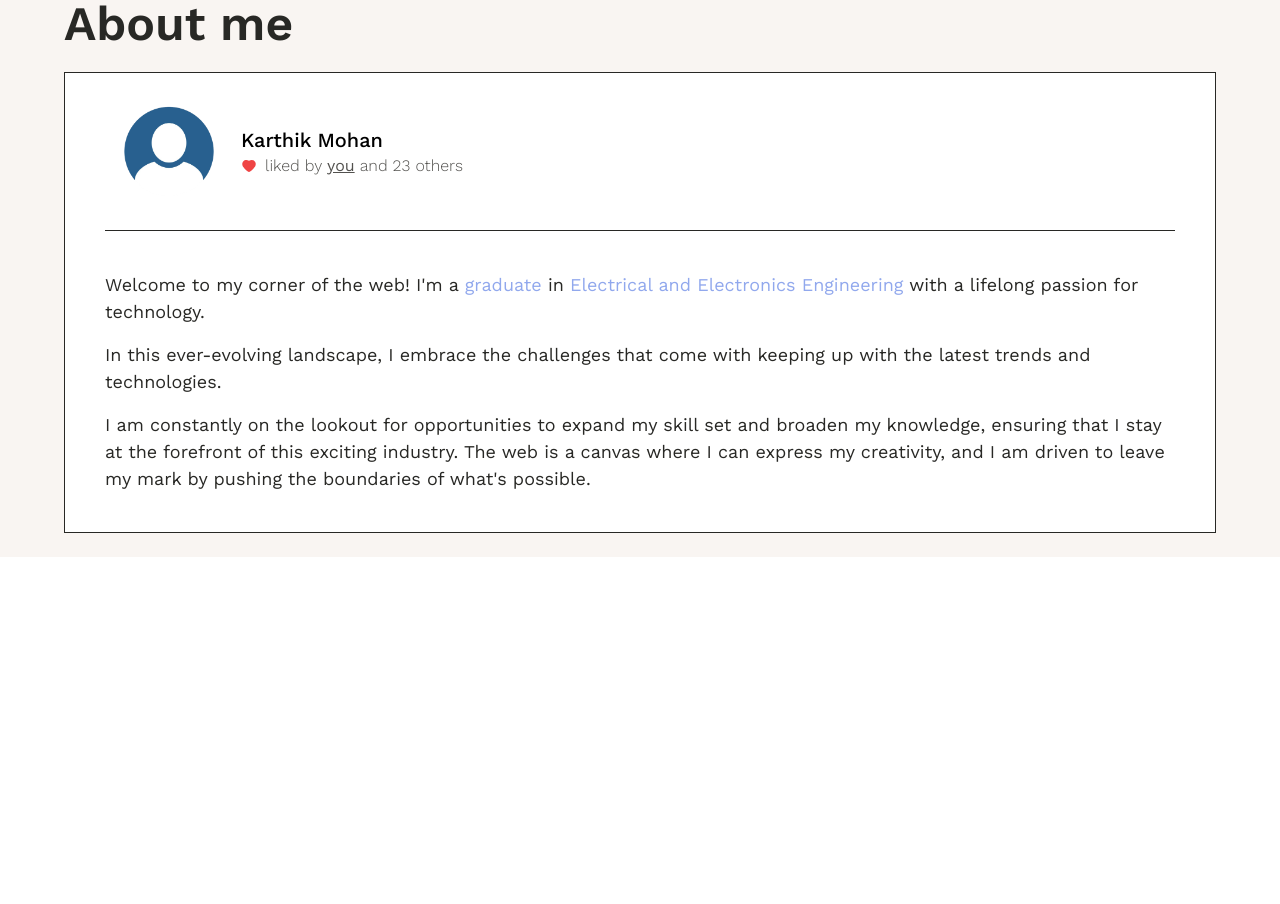
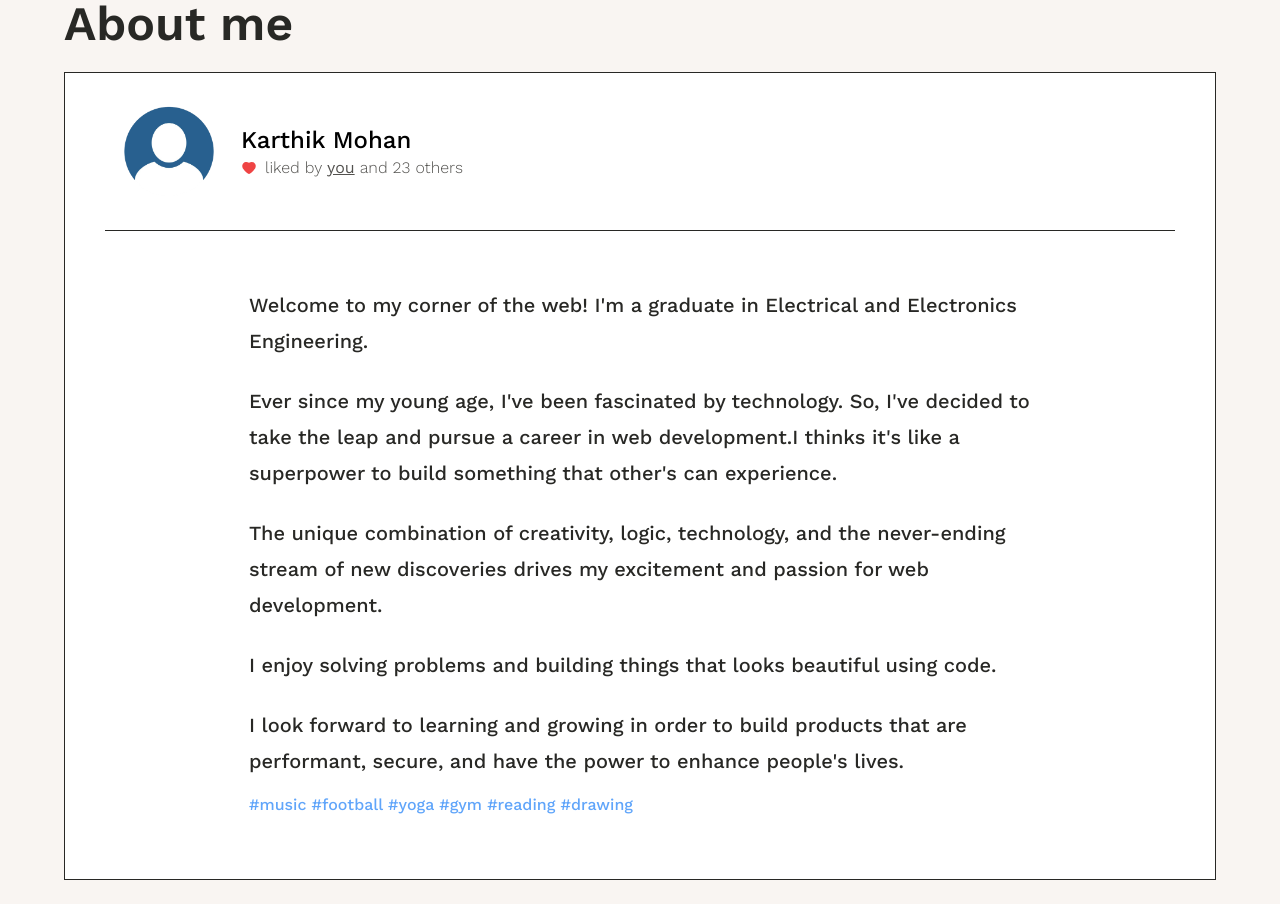
Before and after one commit to karthik-mohan23/Portfolio, a React (Vite) app: page / in a window 1280 px wide. Shown: the part 900-1804 px from the top of the page. Before the commit the page ends 1457 px from the top, so only its background shows below. Built offline with nearby package versions, Linux system fonts and the light colour scheme.

Commit message:
content for about me

```diff
--- a/src/components/About.jsx
+++ b/src/components/About.jsx
@@ -14,7 +14,7 @@ const About = () => {
               <img src={profilePhoto} alt="" />
             </div>
             <div>
-              <h3 className="text-[1rem] font-medium md:text-xl">
+              <h3 className="text-[1rem] font-medium md:text-2xl">
                 Karthik Mohan
               </h3>
               <p className=" flex items-center gap-2">
@@ -26,25 +26,33 @@ const About = () => {
               </p>
             </div>
           </div>
-          <div className="py-10 text-f-primary text-[1.125rem]">
-            <p className=" mb-4">
-              <span className="">Welcome</span> to my corner of the web! I'm a{" "}
-              <span className="text-tertiary">graduate</span> in{" "}
-              <span className="text-tertiary">
-                Electrical and Electronics Engineering
-              </span>{" "}
-              with a lifelong passion for technology.
+          <div className="py-14 px-5 lg:px-36 text-f-primary text-xl font-medium  leading-9">
+            <p className="mb-6">
+              Welcome to my corner of the web! I'm a graduate in Electrical and
+              Electronics Engineering.
             </p>
-            <p className="  mb-4">
-              In this ever-evolving landscape, I embrace the challenges that
-              come with keeping up with the latest trends and technologies.
+            <p className="mb-6">
+              Ever since my young age, I've been fascinated by technology. So,
+              I've decided to take the leap and pursue a career in web
+              development.I thinks it's like a superpower to build something
+              that other's can experience.
             </p>
-            <p className=" ">
-              I am constantly on the lookout for opportunities to expand my
-              skill set and broaden my knowledge, ensuring that I stay at the
-              forefront of this exciting industry. The web is a canvas where I
-              can express my creativity, and I am driven to leave my mark by
-              pushing the boundaries of what's possible.
+            <p className="mb-6">
+              The unique combination of creativity, logic, technology, and the
+              never-ending stream of new discoveries drives my excitement and
+              passion for web development.
+            </p>
+            <p className="mb-6">
+              I enjoy solving problems and building things that looks beautiful
+              using code.
+            </p>
+            <p className="mb-2">
+              I look forward to learning and growing in order to build products
+              that are performant, secure, and have the power to enhance
+              people's lives.
+            </p>
+            <p className="text-[1rem] text-blue-400">
+              #music #football #yoga #gym #reading #drawing
             </p>
           </div>
         </div>
```
